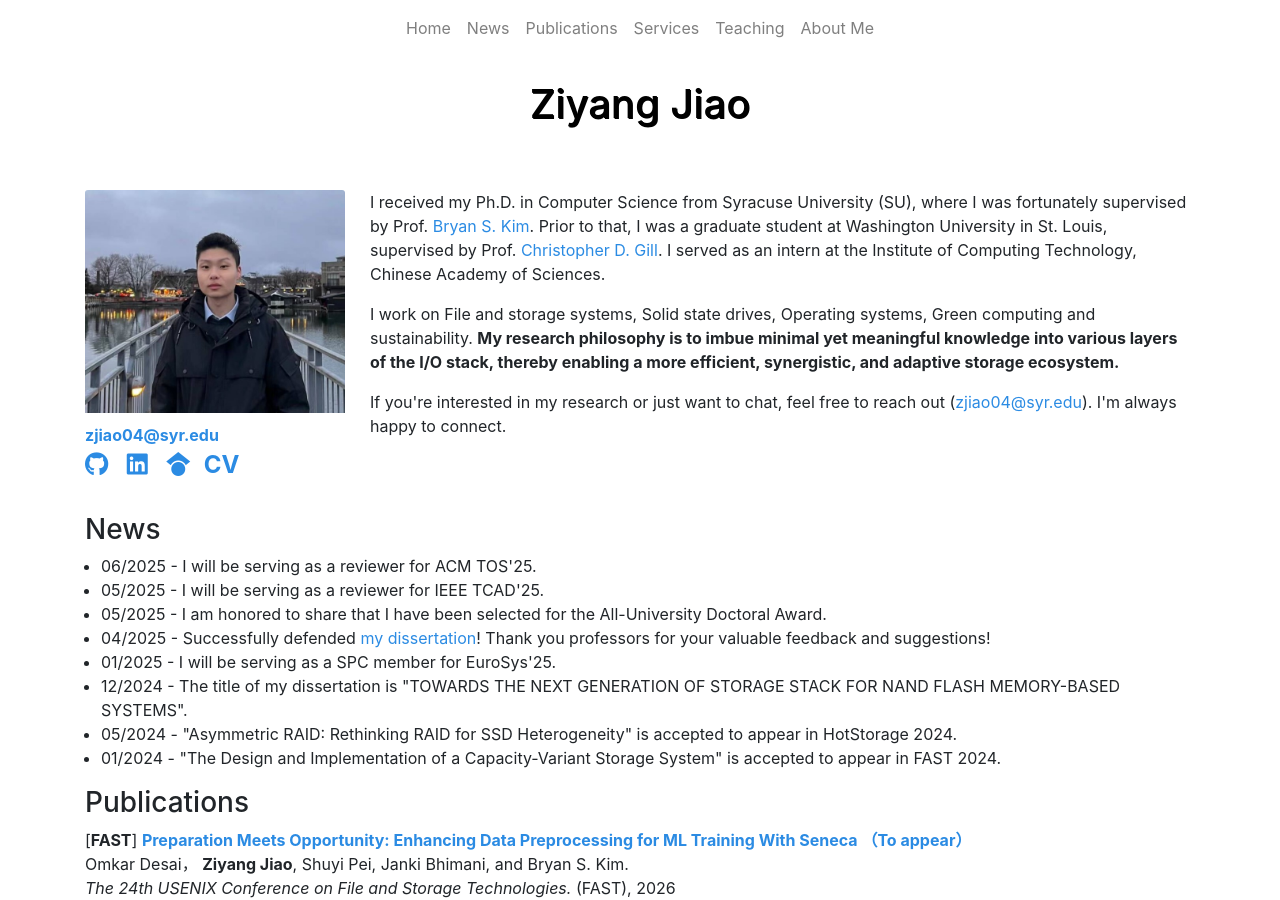
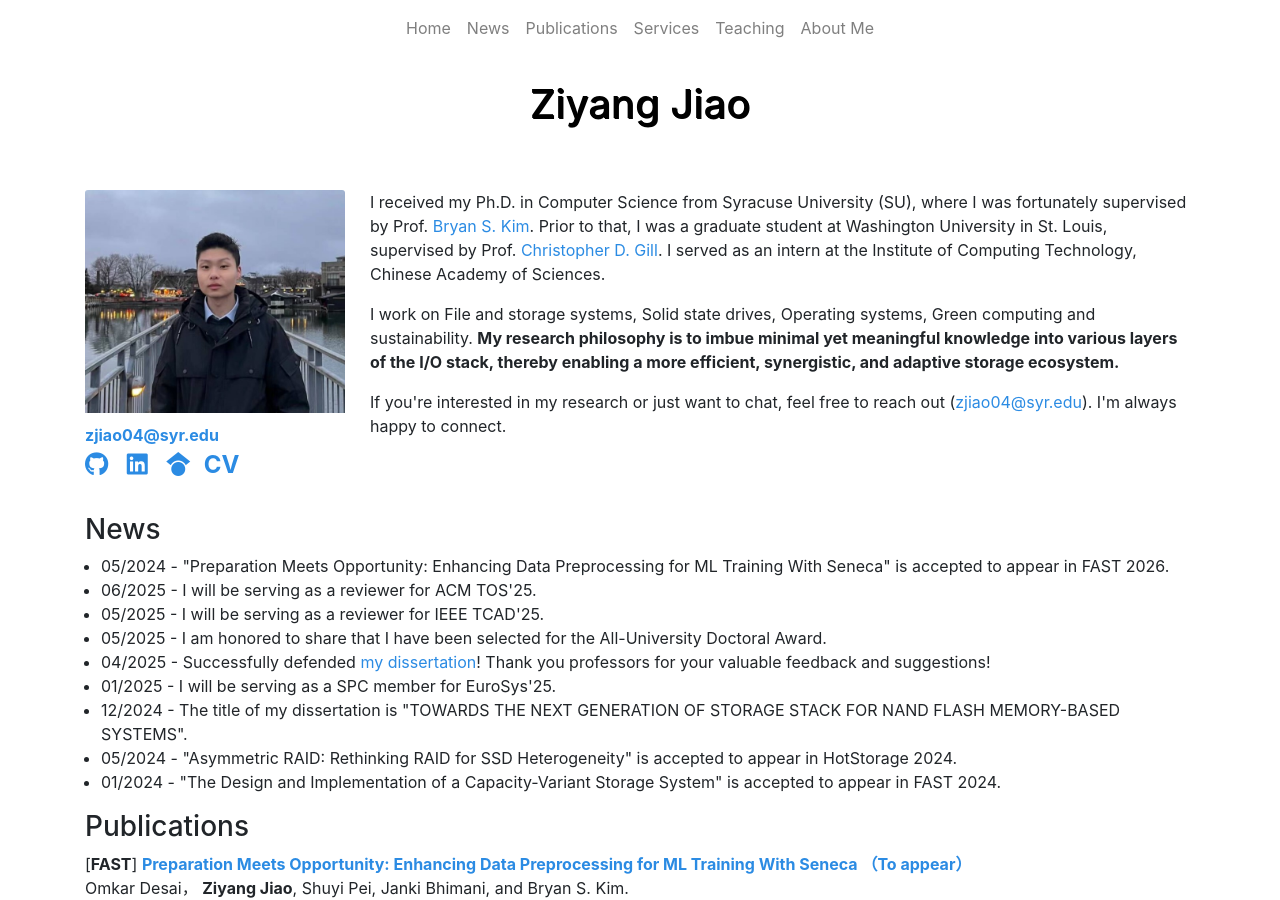
Before and after one commit to ZiyangJiao/ZiyangJiao.github.io, a Jekyll site: the page index.html, which Jekyll copies as it is, in a window 1280 px wide and 900 px high. Built offline with Jekyll 4.4.1, drawn with Linux system fonts in a browser that asks for light colours; nearby versions of some CDN libraries.

Commit message:
Update index.html

```diff
--- a/index.html
+++ b/index.html
@@ -124,6 +124,7 @@
         <a name="news" style="display: block; margin-top: -50px; padding-top: 50px;"></a>
         <h3>News</h3>
         <ul style="padding-left: 16px;">
+          <li>05/2024 - "Preparation Meets Opportunity: Enhancing Data Preprocessing for ML Training With Seneca" is accepted to appear in FAST 2026.</li>
           <li>06/2025 - I will be serving as a reviewer for ACM TOS'25.</li>
           <li>05/2025 - I will be serving as a reviewer for IEEE TCAD'25.</li>
           <li>05/2025 - I am honored to share that I have been selected for the All-University Doctoral Award.</li>
```
